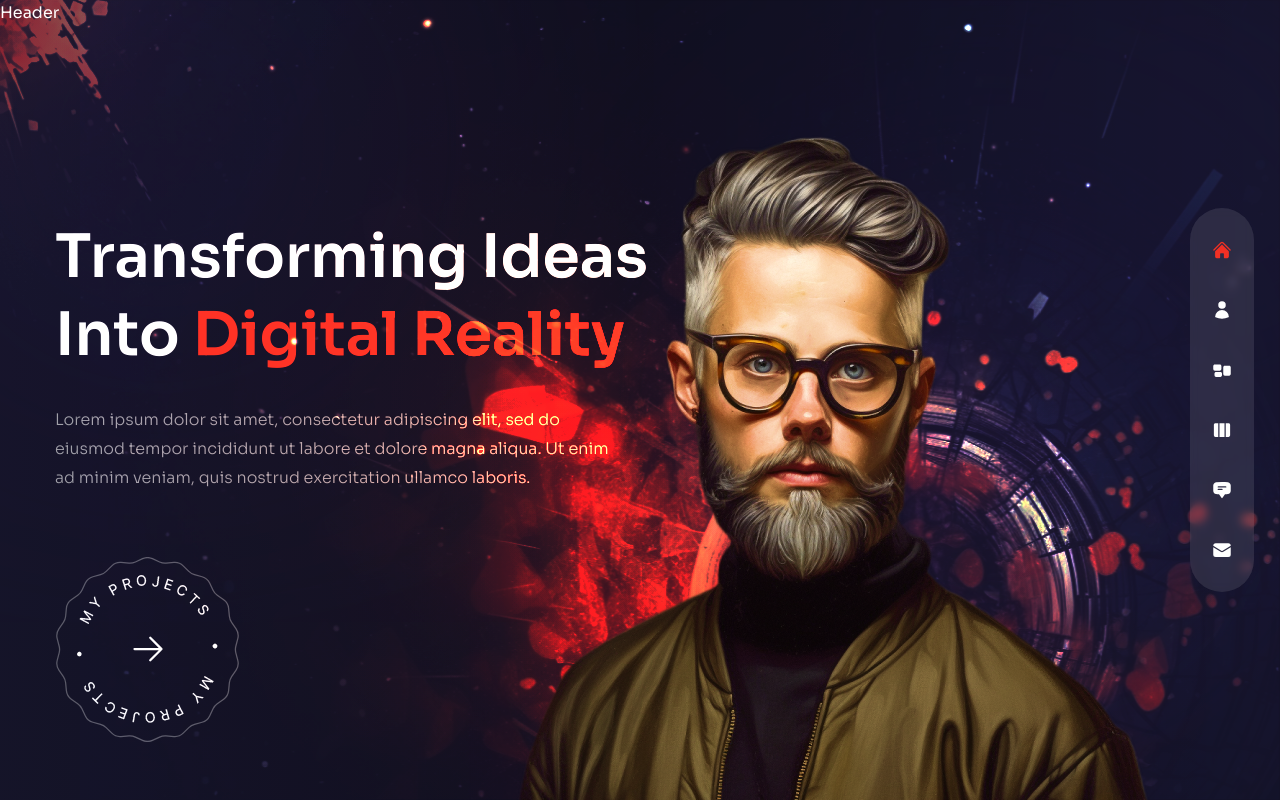
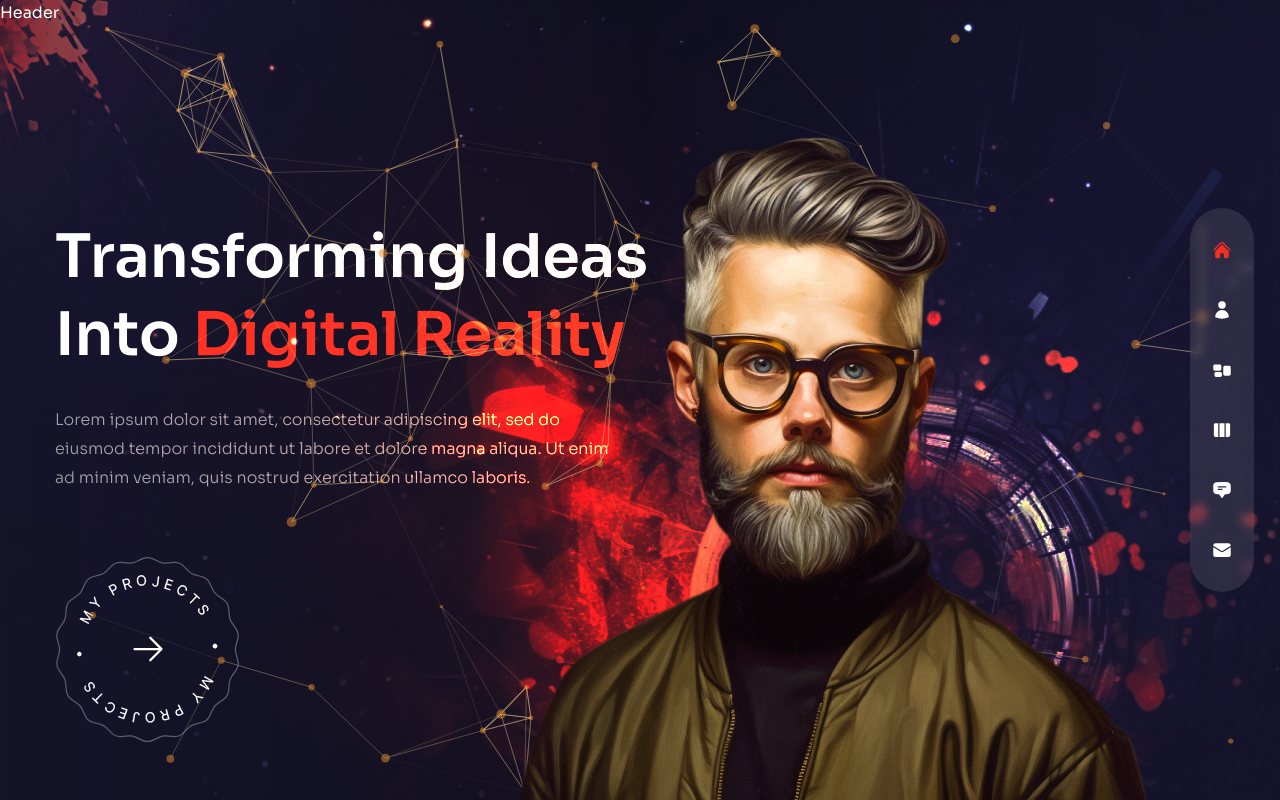
Before and after one commit to Jisap/Porfolio6, a Next.js app: page / in a window 1280 px wide. Built offline with nearby package versions, Linux system fonts and the light colour scheme.

Commit message:
Particles

```diff
--- a/components/ParticlesContainer.js
+++ b/components/ParticlesContainer.js
@@ -1,7 +1,98 @@
-import {} from 'react-tsparticles';
+import Particles from 'react-tsparticles';
+import { loadFull } from 'tsparticles';
+import React, { useCallback } from 'react'; //almacenamiento en caché de un valor para que no sea necesario volver a calcularlo
 
 const ParticlesContainer = () => {
-  <div>Particles Container</div>;
+  // init
+  const particlesInit = useCallback(async(engine) => {
+    await loadFull(engine);
+  },[]);
+
+  const particlesLoaded = useCallback(async() => {}, [])
+
+  return (
+    <Particles
+      className='w-full h-full absolute translate-z-0'
+      id='tsparticles'
+      init={particlesInit}
+      loaded={particlesLoaded}
+      options={{
+        fullScreen: {enable: false},
+        background: {
+          color: {
+            value: ''
+          },
+        },
+        fpsLimit: 120,
+        interactivity: {
+          events:{
+            onClick:{
+              enable: false,
+              mode: 'push',
+            },
+            onHover:{
+              enable: true,
+              mode: 'repulse'
+            },
+            resize: true,
+          },
+          modes: {
+            push:{
+              quantity: 90
+            },
+            repulse: {
+              distance: 200,
+              duration: 0.4,
+            }
+          }
+        },
+        particles:{
+          color:{
+            value: '#e68e2e',
+          },
+          links:{
+            color: '#f5d393',
+            distance: 150,
+            enable: true,
+            opacity: 0.5,
+            width: 1
+          },
+          collisions:{
+            enable: true,
+          },
+          move:{
+            directions: 'none',
+            enable: true,
+            outModes: {
+              default: 'bounce'
+            },
+            random: false,
+            speed: 1,
+            straight: false,
+          },
+          number:{
+            density:{
+              enable: true,
+              area: 800,
+            },
+            value: 80
+          },
+          opacity: {
+            value: 0.5,
+          },
+          shape:{
+            type: 'circle',
+          },
+          size: {
+            value: {min:1, max: 5},
+          },
+        },
+        detectRetina: true
+      }}
+    ></Particles>
+
+  )
+
 };
 
 export default ParticlesContainer;
--- a/pages/index.js
+++ b/pages/index.js
@@ -56,7 +56,7 @@
         <div className="bg-none xl:bg-explosion xl:bg-cover xl:bg-right xl:bg-no-repeat w-full h-full
         absolute mix-blend-color-dodge translate-z-0"></div>
         {/* particles */}
-        <ParticlesContainer></ParticlesContainer>
+        <ParticlesContainer />
         {/* avatar img */}
         <motion.div
           variants={fadeIn('up', 0.5)}
```
